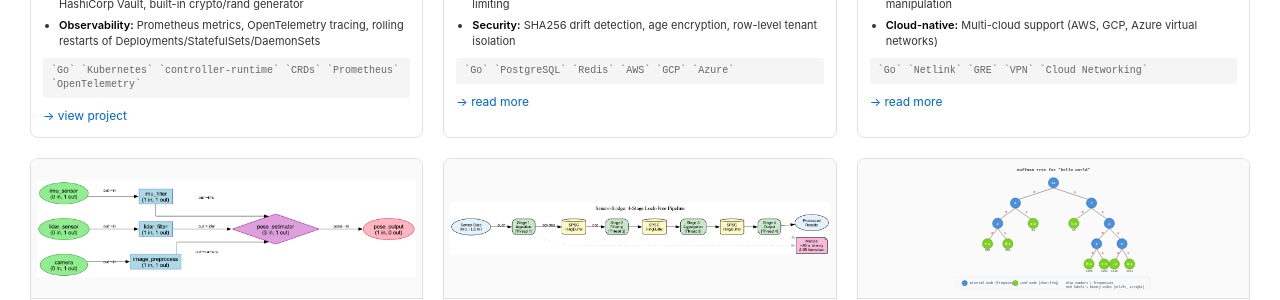
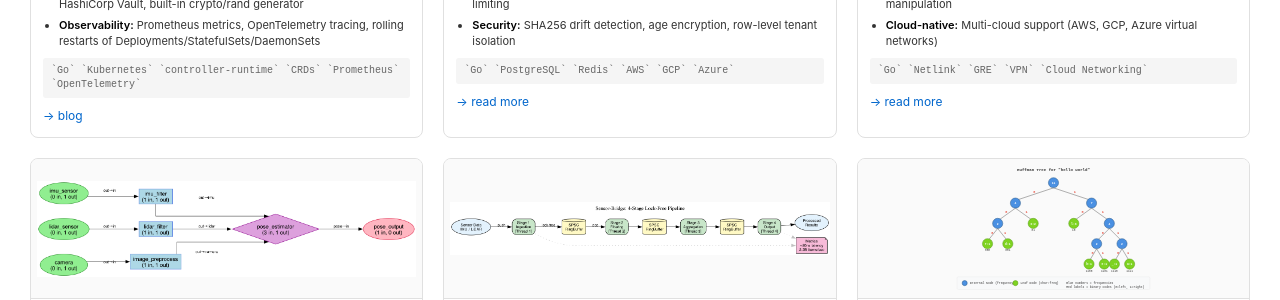
Before and after one commit to HueCodes/HueCodes.github.io, a Jekyll site: the page built from index.md, in a window 1280 px wide and 900 px high, scrolled down 699 px. Shown: the part 152-452 px from the top of the window. Built offline with Jekyll 4.4.1, drawn with Linux system fonts in a browser that asks for light colours.

Commit message:
Link keysmith card to blog post

```diff
--- a/index.md
+++ b/index.md
@@ -56,7 +56,7 @@ title: home
           <li><strong>Observability:</strong> Prometheus metrics, OpenTelemetry tracing, rolling restarts of Deployments/StatefulSets/DaemonSets</li>
         </ul>
         <p class="tech">`Go` `Kubernetes` `controller-runtime` `CRDs` `Prometheus` `OpenTelemetry`</p>
-        <p class="blog-link"><a href="https://github.com/HueCodes/keysmith">→ view project</a></p>
+        <p class="blog-link"><a href="/blog/keysmith/">→ blog</a></p>
       </div>
     </article>
 
```
